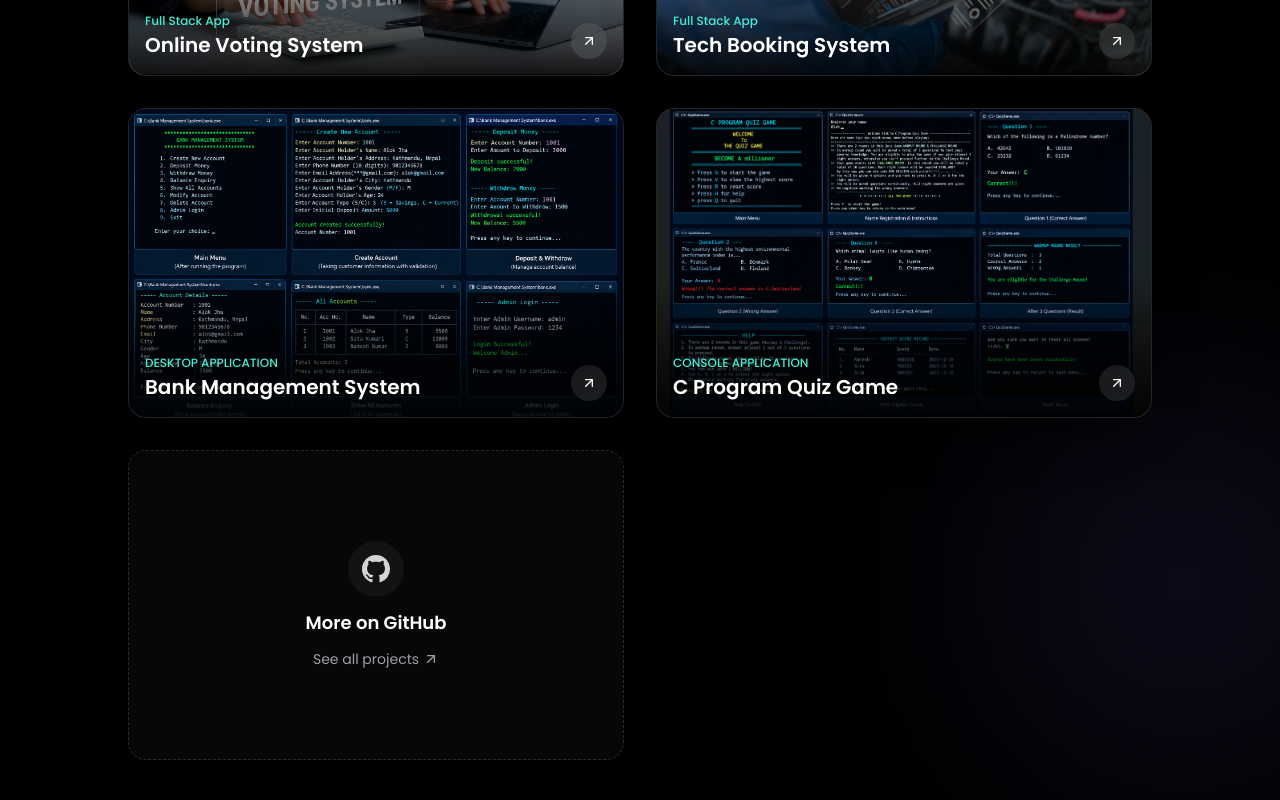
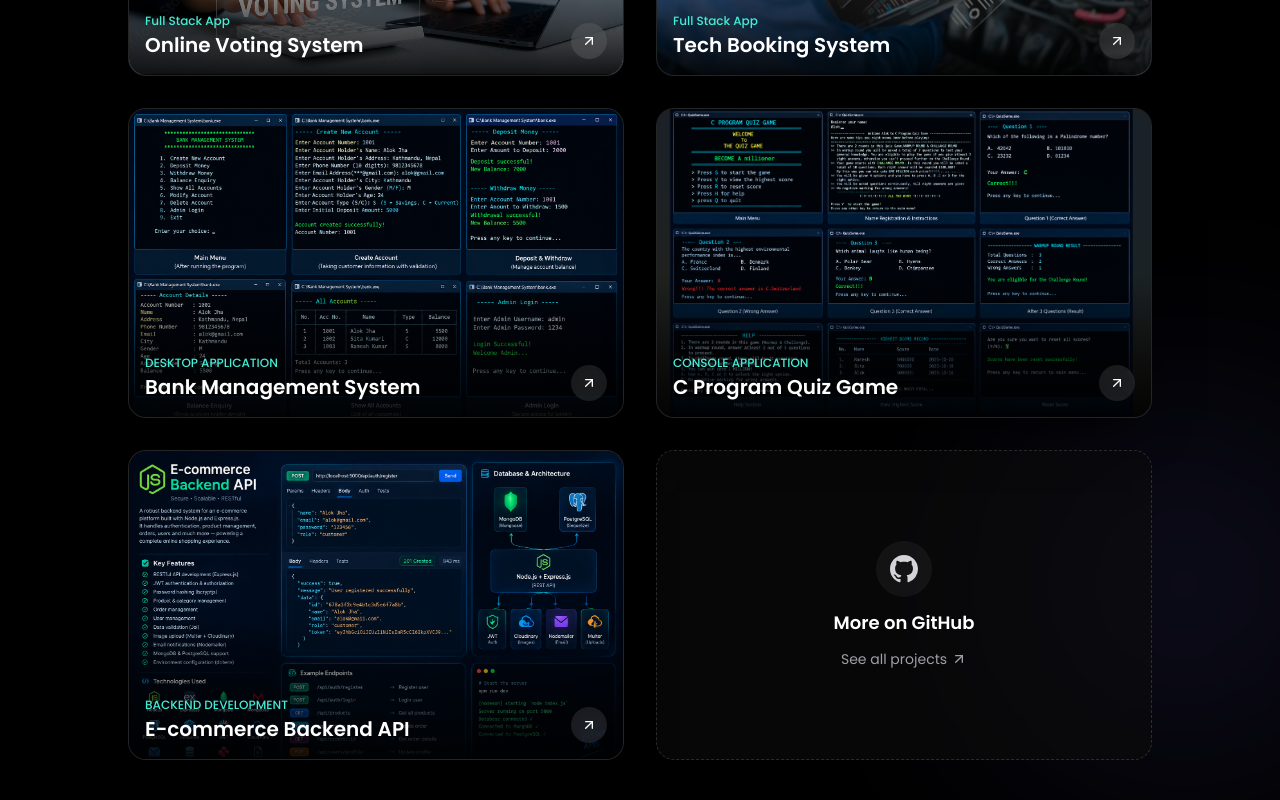
Before and after one commit to Alok-Jha-creator/NEXT-Portfolio, a Next.js app: page /projects in a window 1280 px wide. Shown: the part 845-1645 px from the top of the page. Built offline with nearby package versions, Linux system fonts and the light colour scheme.

Commit message:
add backend project

```diff
--- a/src/sections/Project.jsx
+++ b/src/sections/Project.jsx
@@ -20,6 +20,7 @@ import room from "../assets/room.png";
 import bank from "../assets/bank.png"
 import pro from "../assets/pro.png";
 import quiz from "../assets/quiz.png"
+import back from "../assets/back.png"
 
 const projects = [
   {
@@ -123,6 +124,35 @@ const projects = [
   ],
   image: quiz,
   tags: ["C", "Programming", "Console Application", "File Handling"],
+  github: "https://github.com/Alok-Jha-creator",
+},
+{
+  slug: "ecommerce-backend-api",
+  title: "E-commerce Backend API",
+  subtitle: "BACKEND DEVELOPMENT",
+  description:
+    "A backend-focused e-commerce project built with Node.js and Express.js. It uses MongoDB with Mongoose and PostgreSQL with Sequelize for database operations, JWT for authentication, bcryptjs for password hashing, Cloudinary for image management, Joi for data validation, and Nodemailer for email services.",
+  highlights: [
+    "RESTful API development using Express.js",
+    "JWT-based authentication support",
+    "Password hashing using bcryptjs",
+    "Database integration with MongoDB and PostgreSQL",
+    "Data validation using Joi",
+    "Image upload and management using Cloudinary and Multer",
+    "Email services using Nodemailer",
+    "Environment variable configuration using dotenv"
+  ],
+  image: back,
+  tags: [
+    "Node.js",
+    "Express.js",
+    "MongoDB",
+    "Mongoose",
+    "PostgreSQL",
+    "Sequelize",
+    "JWT",
+    "Cloudinary"
+  ],
   github: "https://github.com/Alok-Jha-creator",
 },
 
```
Also changed, not shown: src/assets/back.png (added).
